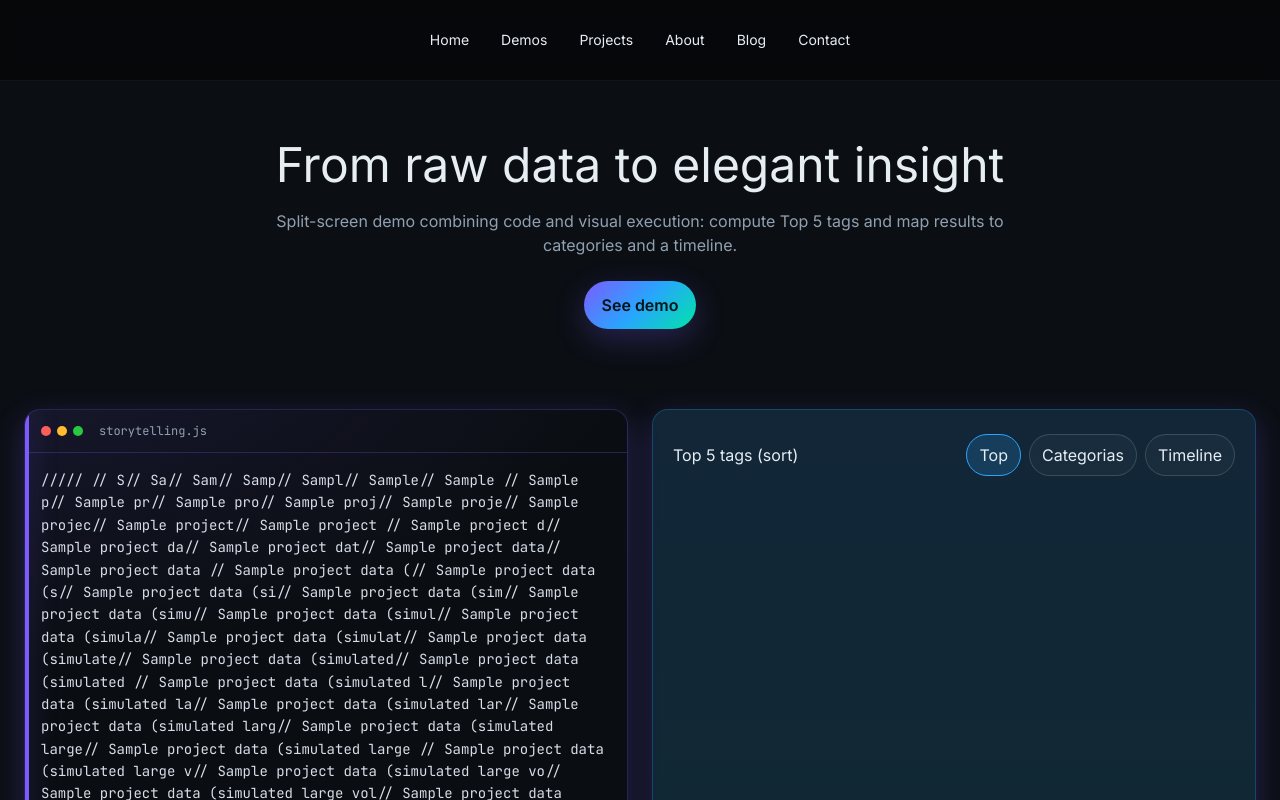
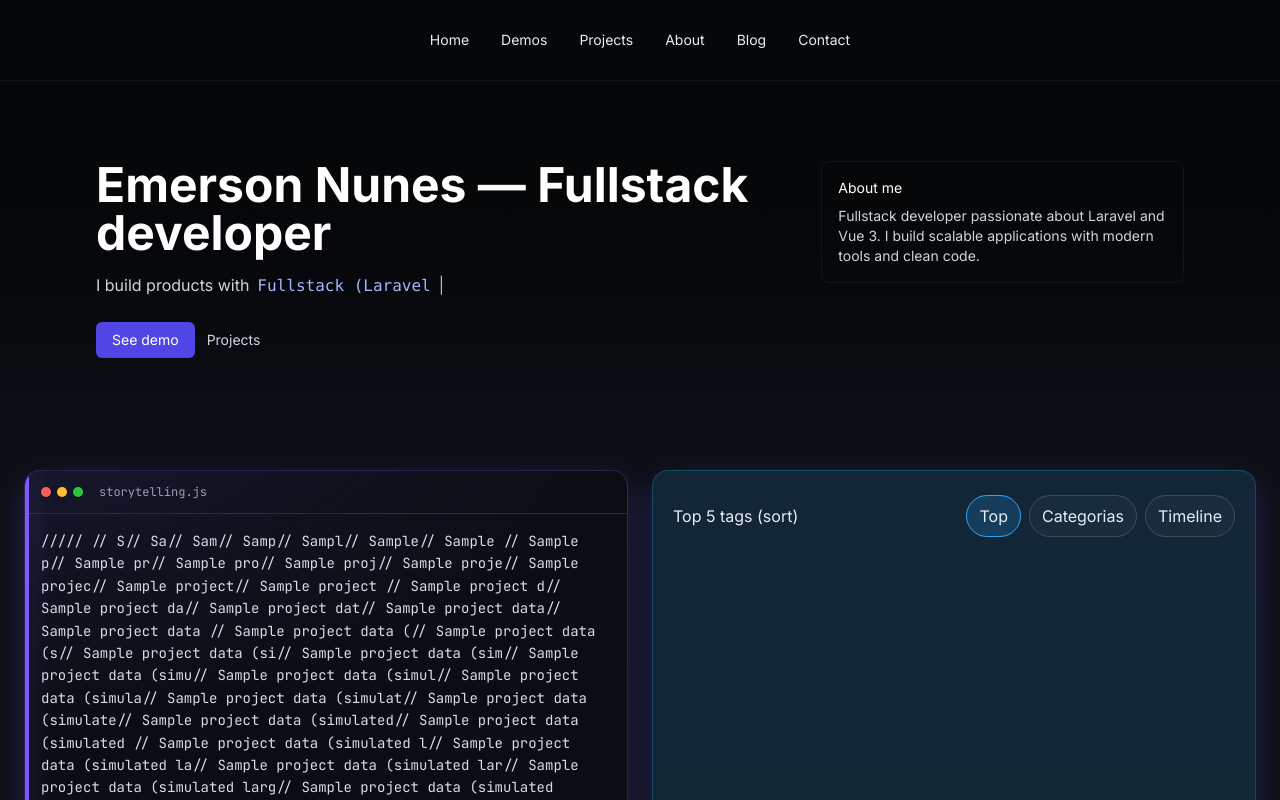
Before and after one commit to gpEnunes/enunes.net, a Nuxt app: page / in a window 1280 px wide. Shown: the top 800 px of the page. Built offline with nearby package versions, Linux system fonts and the light colour scheme.

Commit message:
feat(hero): extract Hero component and add typewriter

```diff
--- /dev/null
+++ b/components/Hero.vue
@@ -0,0 +1,96 @@
+<template>
+  <section
+    id="hero"
+    class="bg-gradient-to-b from-black/60 via-black/50 to-transparent text-white py-20"
+  >
+    <div
+      class="max-w-6xl mx-auto px-4 sm:px-6 lg:px-8 flex flex-col md:flex-row items-start gap-8"
+    >
+      <div class="flex-1">
+        <h1
+          class="text-3xl sm:text-4xl md:text-5xl font-extrabold leading-tight"
+        >
+          Emerson Nunes — Fullstack developer
+        </h1>
+        <p class="mt-4 text-sm sm:text-base text-gray-300 max-w-2xl">
+          <span class="mr-2">I build products with</span>
+          <span class="font-mono text-indigo-300" aria-live="polite">{{
+            heroText
+          }}</span>
+          <span class="inline-block ml-2 text-indigo-300" aria-hidden="true"
+            >|</span
+          >
+        </p>
+        <div class="mt-6 flex items-center gap-3">
+          <a
+            href="#demo"
+            class="inline-flex items-center px-4 py-2 bg-indigo-600 hover:bg-indigo-500 text-white text-sm font-medium rounded-md"
+            >See demo</a
+          >
+          <a href="#projects" class="text-sm text-gray-300 hover:text-white"
+            >Projects</a
+          >
+        </div>
+      </div>
+      <div class="w-full md:w-1/3">
+        <div class="rounded-lg border border-white/5 p-4 text-sm text-gray-300">
+          <div class="font-medium text-white">About me</div>
+          <div class="mt-2">
+            Fullstack developer passionate about Laravel and Vue 3. I build
+            scalable applications with modern tools and clean code.
+          </div>
+        </div>
+      </div>
+    </div>
+  </section>
+</template>
+
+<script setup>
+import { ref, onMounted } from 'vue'
+
+const heroText = ref('')
+const heroPhrases = [
+  'Laravel',
+  'Fullstack (Laravel + Vue)',
+  'Vue 3 (learning)',
+  'Vue 2 (comfortable)',
+  'React · Next.js',
+  'Angular · NestJS',
+  'TypeScript',
+  'APIs & Design Systems',
+]
+
+function startHeroTyping() {
+  let pIndex = 0
+  let cIndex = 0
+  let deleting = false
+
+  function step() {
+    const phrase = heroPhrases[pIndex % heroPhrases.length]
+    if (!deleting) {
+      heroText.value = phrase.slice(0, cIndex + 1)
+      cIndex++
+      if (cIndex >= phrase.length) {
+        deleting = true
+        setTimeout(step, 900)
+        return
+      }
+      setTimeout(step, 80)
+    } else {
+      heroText.value = phrase.slice(0, cIndex - 1)
+      cIndex--
+      if (cIndex <= 0) {
+        deleting = false
+        pIndex++
+        setTimeout(step, 300)
+        return
+      }
+      setTimeout(step, 40)
+    }
+  }
+
+  step()
+}
+
+onMounted(() => startHeroTyping())
+</script>
--- a/pages/index.vue
+++ b/pages/index.vue
@@ -1,14 +1,7 @@
 <template>
   <div>
     <Navbar />
-    <section id="hero" class="hero">
-      <h1>From raw data to elegant insight</h1>
-      <p>
-        Split-screen demo combining code and visual execution: compute Top 5
-        tags and map results to categories and a timeline.
-      </p>
-      <a class="cta" href="#demo">See demo</a>
-    </section>
+    <Hero />
     <section
       id="demo"
       class="split"
@@ -50,6 +43,7 @@
 <script setup>
 import { onMounted } from 'vue'
 import Navbar from '~/components/Navbar.vue'
+import Hero from '~/components/Hero.vue'
 
 onMounted(() => {
   const projects = [
```
